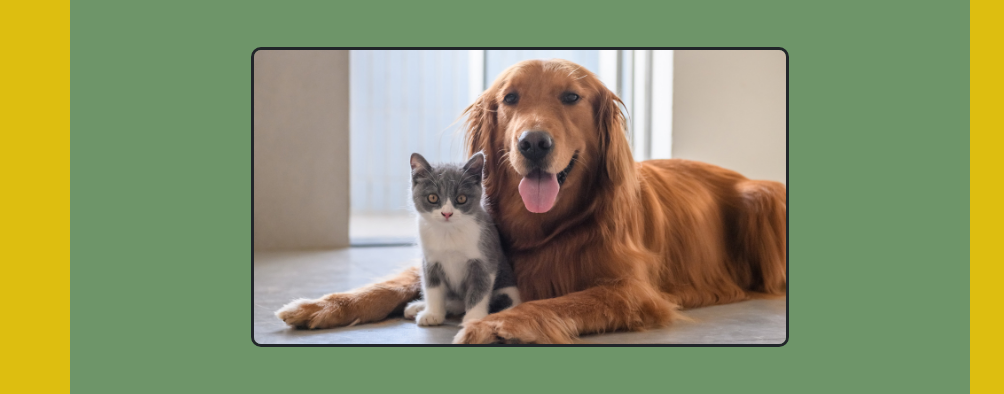
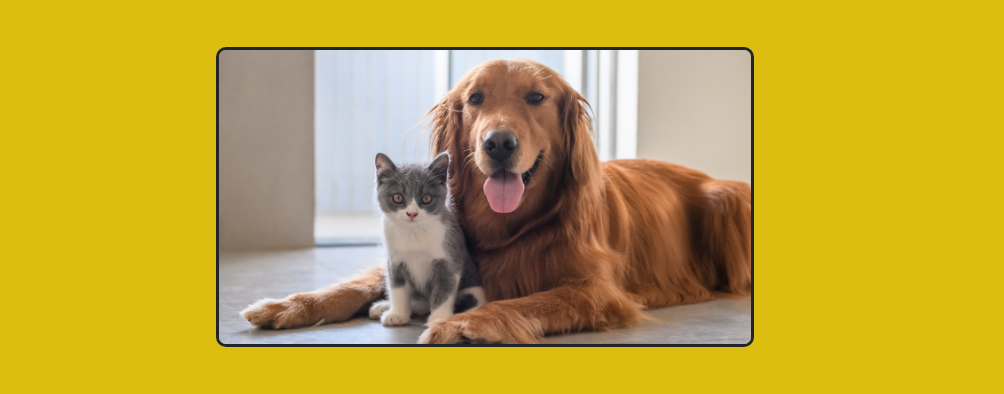
Before and after one commit to mauribarbona/preentrega2, a plain HTML site: page index.html in a window 1280 px wide. Shown: the part 153-547 px from the top of the page, without its empty margins (175-1179 px from the left). Drawn offline with nearby package versions, Linux system fonts and the light colour scheme.

Commit message:
Add files via upload

```diff
--- a/estilo.css
+++ b/estilo.css
@@ -8,6 +8,7 @@
     body, head, header, div, .casa, .cotenedor, img.instinto1, img.institnto2,, .hola2, .hola3,h2, h3, .footer-conteiner, .footer-conteiner05, .footer-conteiner04, .footer-conteiner03, .footer-conteiner02, .fotter.conteiner01 {
         min-width: 320px;
         width: 600px;
+
     }
 
     img.instito1 {
@@ -20,6 +21,8 @@
     body, head, header, div, .casa, .cotenedor, img.instinto1, img.institnto2,, .hola2, .hola3,h2, h3, .footer-conteiner, .footer-conteiner05, .footer-conteiner04, .footer-conteiner03, .footer-conteiner02, .fotter.conteiner01 {
         min-width: 375px;
         width: 600px;
+        background: rgb(221, 190, 16);
+
     }
 
 }
@@ -27,7 +30,7 @@
 @media  screen and (min-width: 768px){
     body, head, header, div, .casa, .cotenedor, img.instinto1, img.institnto2, .hola2, .hola3,h2, h3, .footer-conteiner, .footer-conteiner05, .footer-conteiner04, .footer-conteiner03, .footer-conteiner02, .fotter.conteiner01 {
         width: 750px;
-        background: #fff;
+        background: rgb(221, 190, 16);
 
     }
 
@@ -35,9 +38,9 @@
 
 @media  screen and (min-width: 1024px){
     body, head, header, div, .casa, .cotenedor, img.instinto1, img.institnto2, .hola2, .hola3,h2, h3, .footer-conteiner, .footer-conteiner05, .footer-conteiner04, .footer-conteiner03, .footer-conteiner02, .fotter.conteiner01 {
-        background: #6e9569;
+        background: rgb(221, 190, 16);
         width: 900px;
-        margin: 0 55px 0 55px;
+
     }
 
 }
```
Also changed, not shown: 1 other file.
